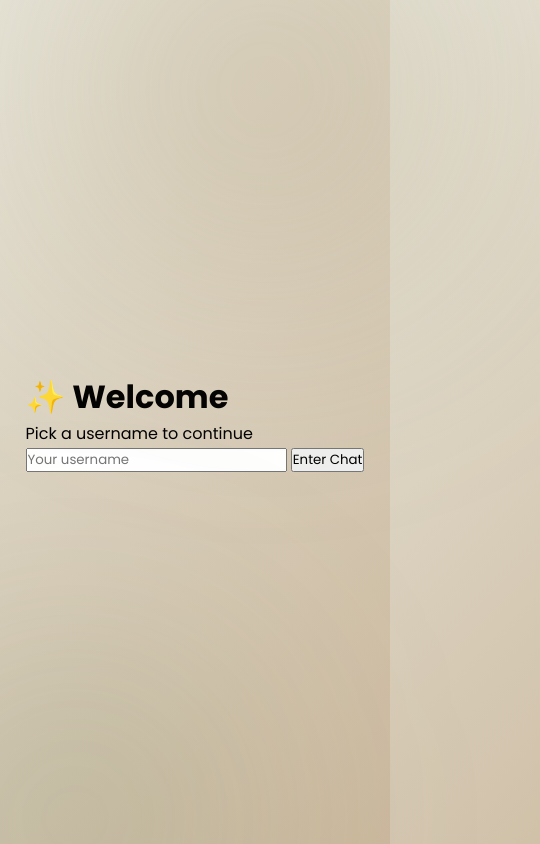
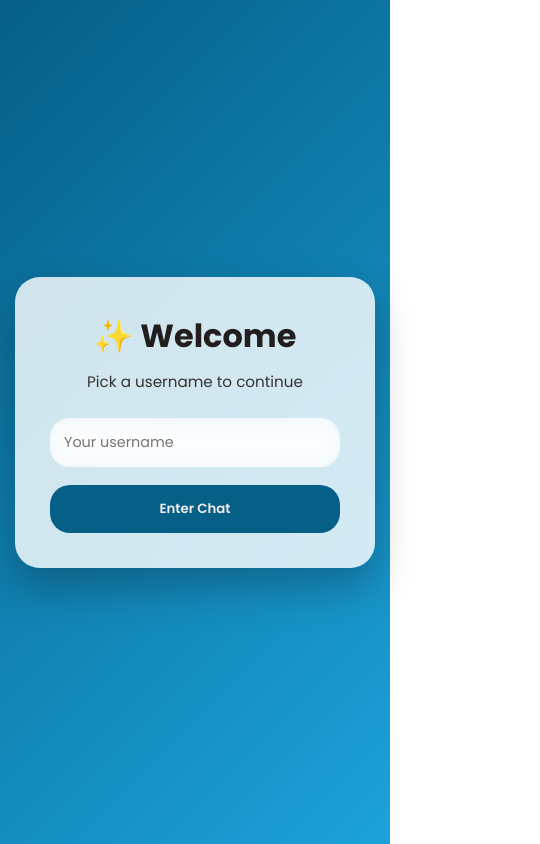
Before and after one commit to HKMentor/firebaseProjects, a plain HTML site: page chatbot/user.html in a window 390 px wide. Shown: the top 844 px of the page, 540 px wide, since content can reach past the window. Drawn offline with Linux system fonts and the light colour scheme; some packages are replaced by stand-ins of ours; a script that the page names is missing.

Commit message:
first commits

```diff
--- a/chatbot/user.css
+++ b/chatbot/user.css
@@ -1,132 +1,87 @@
-/* =====================
-   GLOBAL RESET
-===================== */
-* {
-  margin: 0;
-  padding: 0;
-  box-sizing: border-box;
-  font-family: 'Poppins', sans-serif;
-}
-
-html, body {
-  height: 100%;
-}
-
-/* =====================
-   BODY BACKGROUND
-===================== */
-body {
-  min-height: 100vh;
-  background: linear-gradient(135deg, #e6e4d8, #cbb89d);
-  display: flex;
-  justify-content: center;
-  align-items: center;
-  overflow: hidden;
-  position: relative;
-}
-
-/* Background blobs */
-body::before,
-body::after {
-  content: "";
-  position: absolute;
-  border-radius: 50%;
-  filter: blur(120px);
-  z-index: 0;
-}
-
-body::before {
-  width: 550px;
-  height: 550px;
-  background: radial-gradient(circle, rgba(170,150,110,0.4), transparent 70%);
-  top: -200px;
-  right: -150px;
-  animation: float 10s ease-in-out infinite alternate;
-}
 
 body::after {
-  width: 450px;
-  height: 450px;
-  background: radial-gradient(circle, rgba(90,120,80,0.3), transparent 70%);
-  bottom: -180px;
+  width: 500px;
+  height: 500px;
+  background: radial-gradient(circle, rgba(90,120,80,0.3) 0%, transparent 70%);
+  bottom: -200px;
   left: -150px;
   animation: float 12s ease-in-out infinite alternate-reverse;
 }
 
 @keyframes float {
-  from { transform: translateY(0); }
+  from { transform: translateY(0px); }
   to { transform: translateY(30px); }
 }
 
-/* =====================
-   CONTAINER
-===================== */
+
 .username-container {
-  width: 100%;
-  padding: 20px;
+  z-index: 1;
   display: flex;
   justify-content: center;
   align-items: center;
-  z-index: 1;
+  width: 100%;
+  padding: 20px;
+  min-height: 100vh;
 }
 
-/* =====================
-   GLASS CARD
-===================== */
+
 .glass-card {
   width: 100%;
   max-width: 400px;
   padding: 40px 30px;
-  border-radius: 26px;
-  background: rgba(255, 255, 255, 0.25);
-  backdrop-filter: blur(22px);
-  box-shadow: 0 18px 45px rgba(0,0,0,0.15);
+  border-radius: 25px;
+  background: rgba(255, 255, 255, 0.2);
+  backdrop-filter: blur(20px);
+  box-shadow: 0 10px 40px rgba(0,0,0,0.1);
   text-align: center;
   color: #3a342c;
-  animation: pop 0.6s ease;
+  transform: scale(0.98);
+  transition: all 0.4s ease;
+  margin: auto;
 }
 
-@keyframes pop {
-  from { transform: scale(0.9); opacity: 0; }
-  to { transform: scale(1); opacity: 1; }
+.glass-card:hover {
+  transform: scale(1.02);
+  box-shadow: 0 15px 50px rgba(0,0,0,0.15);
 }
 
-/* =====================
-   TEXT
-===================== */
-.glass-card h1 {
+
+h1 {
   font-size: 2rem;
   font-weight: 700;
-  margin-bottom: 8px;
+  margin-bottom: 10px;
+  opacity: 0;
+  animation: fadeInUp 1s forwards 0.3s;
 }
 
 .subtitle {
-  font-size: 0.95rem;
+  font-size: 1rem;
   color: #5d5342;
   margin-bottom: 25px;
+  opacity: 0;
+  animation: fadeInUp 1s forwards 0.6s;
 }
 
-/* =====================
-   INPUT & BUTTON
-===================== */
 .input-group {
   display: flex;
   flex-direction: column;
   gap: 15px;
 }
 
-.input-group input {
+input {
   padding: 14px 18px;
   border-radius: 25px;
   border: none;
   outline: none;
   font-size: 1rem;
-  background: rgba(255,255,255,0.7);
-  transition: 0.3s;
+  background: rgba(255,255,255,0.6);
+  backdrop-filter: blur(12px);
+  transition: all 0.3s ease;
 }
 
-.input-group input:focus {
-  box-shadow: 0 0 14px rgba(110, 90, 60, 0.5);
+input:focus {
+  box-shadow: 0 0 15px rgba(110, 90, 60, 0.5);
+  transform: scale(1.03);
 }
 
 .btn {
@@ -137,28 +92,123 @@ body::after {
   background: linear-gradient(135deg, #7b8d42, #b89a6d);
   color: white;
   font-weight: 600;
-  transition: 0.3s;
+  transition: all 0.3s ease;
 }
 
 .btn:hover {
-  transform: translateY(-2px);
+  transform: scale(1.05) translateY(-2px);
   box-shadow: 0 12px 28px rgba(124,115,92,0.45);
 }
 
-/* =====================
-   RESPONSIVE
-===================== */
+
+.fade-in {
+  animation: fadeIn 1s ease forwards;
+}
+
+.slide-up {
+  animation: slideUp 1s ease forwards 0.3s;
+}
+
+@keyframes fadeIn {
+  from { opacity: 0; transform: translateY(20px); }
+  to { opacity: 1; transform: translateY(0); }
+}
+
+@keyframes slideUp {
+  from { opacity: 0; transform: translateY(40px); }
+  to { opacity: 1; transform: translateY(0); }
+}
+
+@keyframes fadeInUp {
+  from { opacity: 0; transform: translateY(20px);}
+  to { opacity: 1; transform: translateY(0);}
+}
+
+
 @media(max-width: 900px){
   .glass-card {
     padding: 35px 25px;
   }
-  .glass-card h1 { font-size: 1.7rem; }
+  h1 { font-size: 1.7rem; }
+  .subtitle { font-size: 0.95rem; }
+  input, .btn { font-size: 0.95rem; padding: 12px 15px; }
 }
 
 @media(max-width: 500px){
   .glass-card {
-    padding: 25px 18px;
+    padding: 25px 15px;
   }
-  .glass-card h1 { font-size: 1.5rem; }
+  h1 { font-size: 1.5rem; }
   .subtitle { font-size: 0.85rem; }
+  input, .btn { font-size: 0.9rem; padding: 10px 12px; }
 }
+
+
+
+*{
+  margin:0;
+  padding:0;
+  box-sizing:border-box;
+  font-family:'Poppins',sans-serif;
+}
+
+body{
+  height:100vh;
+  display:flex;
+  justify-content:center;
+  align-items:center;
+  background: linear-gradient(135deg,#055f86,#1ca2db);
+}
+
+.card{
+  width:360px;
+  padding:35px;
+  background:rgba(255, 255, 255, 0.813);
+  backdrop-filter: blur(20px);
+  border-radius:25px;
+  text-align:center;
+  color:#221e1e;
+  box-shadow:0 20px 40px rgba(0,0,0,0.25);
+  animation: pop 0.6s ease;
+}
+
+h1{
+  font-size:2rem;
+  margin-bottom:10px;
+}
+
+p{
+  font-size:0.95rem;
+  opacity:0.9;
+  margin-bottom:25px;
+}
+
+input{
+  width:100%;
+  padding:14px;
+  border-radius:20px;
+  border:none;
+  outline:none;
+  margin-bottom:18px;
+}
+
+button{
+  width:100%;
+  padding:14px;
+  border:none;
+  border-radius:20px;
+  font-weight:600;
+  cursor:pointer;
+  background:#055f86;
+  color:#f5eaea;
+  transition:0.3s;
+}
+
+button:hover{
+  transform:translateY(-2px);
+}
+
+@keyframes pop{
+  from{transform:scale(0.8);opacity:0;}
+  to{transform:scale(1);opacity:1;}
+}
```
